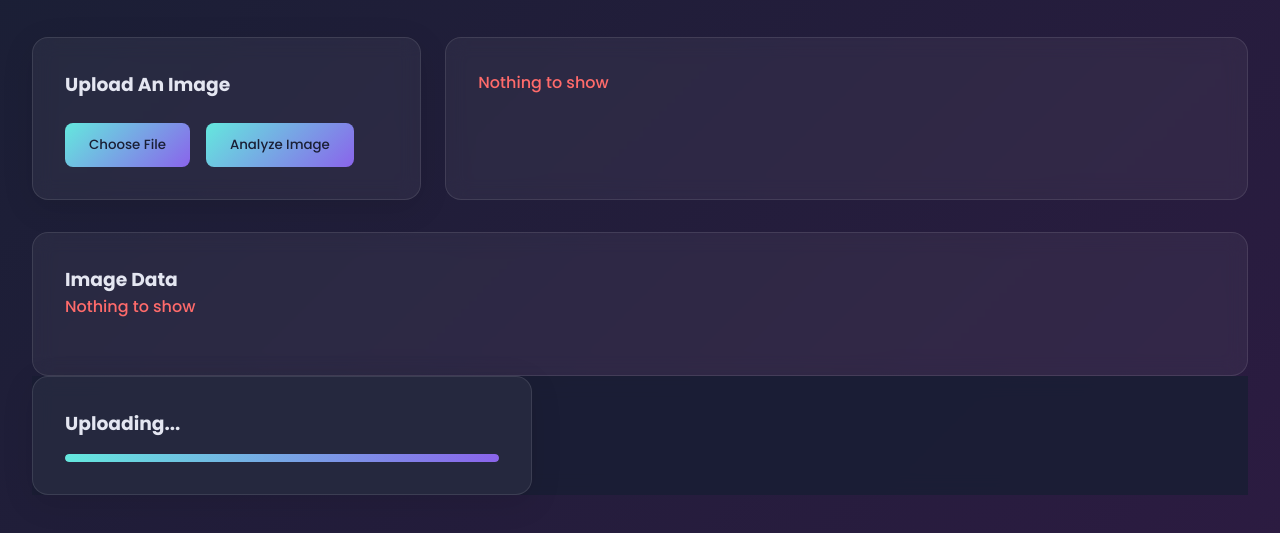
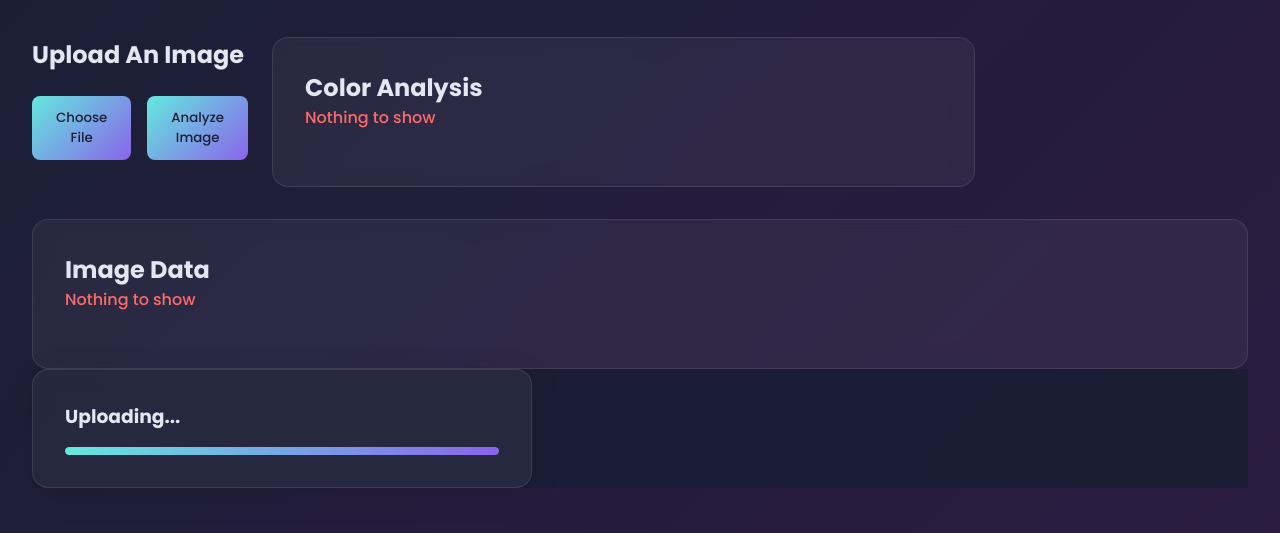
Before and after one commit to ajitashwathr10/image-analysis, a plain HTML site: page index.html in a window 1280 px wide. Shown: the part 95-628 px from the top of the page. Drawn offline with Linux system fonts and the light colour scheme.

Commit message:
Update index.html

```diff
--- a/index.html
+++ b/index.html
@@ -8,28 +8,36 @@
 </head>
 <body>
     <h1>Image Analysis</h1>
-    <div class = "wrapper">
-        <div class = "container">
-            <h3>Upload An Image</h3>
+    <main class = "wrapper">
+        <section class = "upload-container">
+            <h2>Upload An Image</h2>
+            <div class = "preview-container">
+                <img id = "imagePreview" alt="Preview" style="display: none;">
+            </div>
             <div class = "buttons">
-                <input type = "file" id = "imageInput" acccept = "image/*" style = "display: none;">
+                <input type = "file" id = "imageInput" accept = "image/*" style = "display: none;">
                 <button class = "file-input-button" onclick = "document.getElementById('imageInput').click();">Choose File</button>
                 <button id = "uploadButton">Analyze Image</button>
             </div>
-        </div>
-        <div class = "colors-container">
+        </section>
+
+        <section class = "colors-container">
+            <h2>Color Analysis</h2>
             <p class = "error">Nothing to show</p>
-        </div>
-    </div>
-    <div class = "tags-container">
-        <h3>Image Data</h3>
+            <div class = "results"></div>
+        </section>
+    </main>
+
+    <section class = "tags-container">
+        <h2>Image Data</h2>
         <p class = "error">Nothing to show</p>
         <div class = "results"></div>
         <div class = "buttons">
             <button id = "seeMoreButton" style = "display: none;">See More</button>
             <button id = "exportTagsButton" style = "display: none;">Export Tags</button>
         </div>
-    </div>
+    </section>
+
     <div id = "uploadModal" class = "modal">
         <div class = "modal-content">
             <h3>Uploading...</h3>
```
